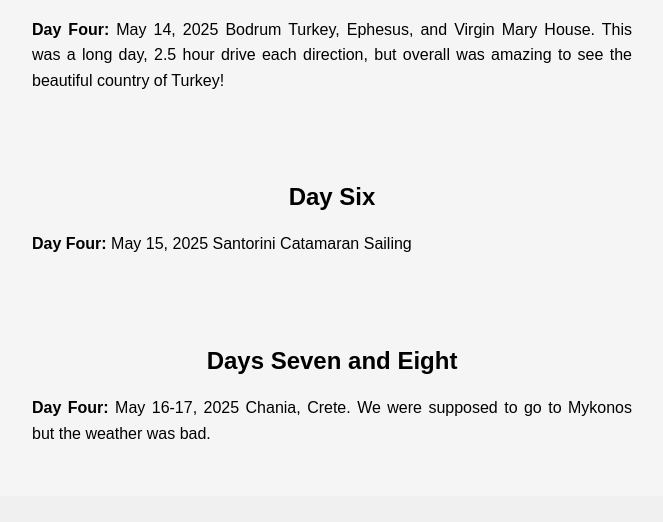
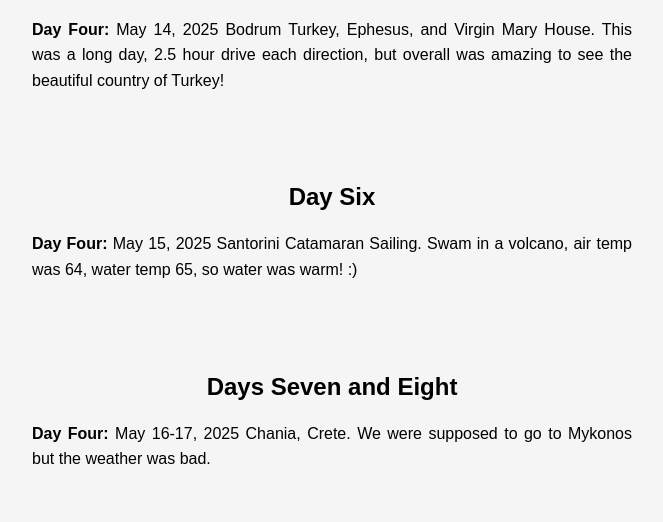
Before and after one commit to Blkbrd77/2samples-refactor, a Flask app: page /greece in a window 1280 px wide. Shown: the part 1181-1703 px from the top of the page, without its empty margins (308-971 px from the left). Before the commit the page ends 1620 px from the top, so only its background shows below. Run offline with Flask 2, Linux system fonts and the light colour scheme; data that the repository does not hold is empty.

Commit message:
Santorini Changes

```diff
--- a/app/templates/greece.html
+++ b/app/templates/greece.html
@@ -93,7 +93,7 @@
             {% endfor %}
         </div>
         <div class="video-text">
-            <p><strong>Day Four:</strong> May 15, 2025 Santorini Catamaran Sailing </p>
+            <p><strong>Day Four:</strong> May 15, 2025 Santorini Catamaran Sailing. Swam in a volcano, air temp was 64, water temp 65, so water was warm! :) </p>
         </div>
     </div>
         </div>
```
